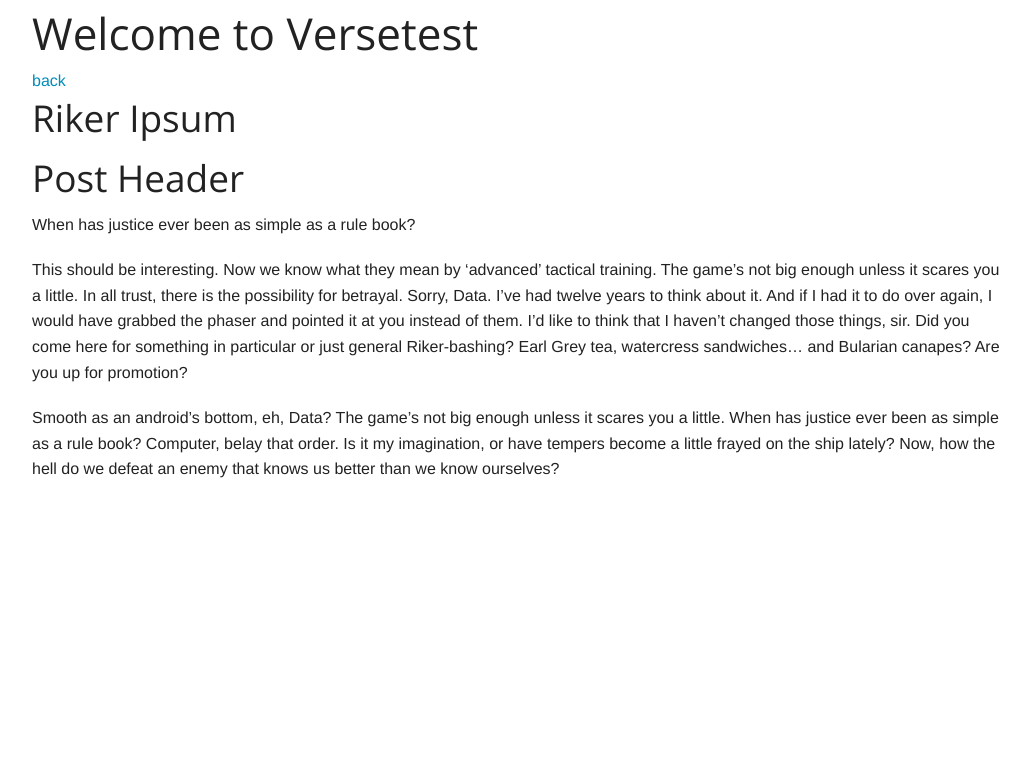
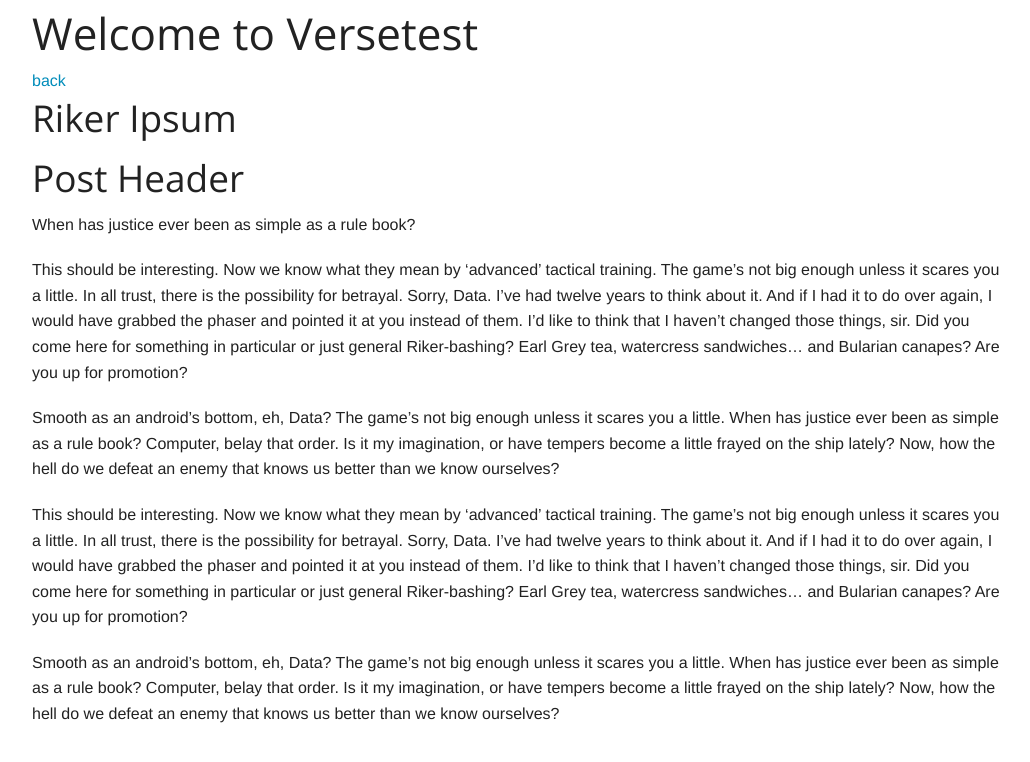
Before and after one commit to versetest/versetest.github.io, a Jekyll site: the page built from _posts/2013-11-23-new-post.md, in a window 1280 px wide. Shown: the top 762 px of the page, without its empty margins (123-1153 px from the left). Built offline with Jekyll 4.4.1, drawn with Linux system fonts in a browser that asks for light colours; Markdown is read by kramdown in place of the engine named in the settings.

Commit message:
updating post

```diff
--- a/_posts/2013-11-23-new-post.md
+++ b/_posts/2013-11-23-new-post.md
@@ -11,3 +11,7 @@ When has justice ever been as simple as a rule book?
  This should be interesting. Now we know what they mean by 'advanced' tactical training. The game's not big enough unless it scares you a little. In all trust, there is the possibility for betrayal. Sorry, Data. I've had twelve years to think about it. And if I had it to do over again, I would have grabbed the phaser and pointed it at you instead of them. I'd like to think that I haven't changed those things, sir. Did you come here for something in particular or just general Riker-bashing? Earl Grey tea, watercress sandwiches... and Bularian canapes? Are you up for promotion?
 
  Smooth as an android's bottom, eh, Data? The game's not big enough unless it scares you a little. When has justice ever been as simple as a rule book? Computer, belay that order. Is it my imagination, or have tempers become a little frayed on the ship lately? Now, how the hell do we defeat an enemy that knows us better than we know ourselves?
+
+  This should be interesting. Now we know what they mean by 'advanced' tactical training. The game's not big enough unless it scares you a little. In all trust, there is the possibility for betrayal. Sorry, Data. I've had twelve years to think about it. And if I had it to do over again, I would have grabbed the phaser and pointed it at you instead of them. I'd like to think that I haven't changed those things, sir. Did you come here for something in particular or just general Riker-bashing? Earl Grey tea, watercress sandwiches... and Bularian canapes? Are you up for promotion?
+
+ Smooth as an android's bottom, eh, Data? The game's not big enough unless it scares you a little. When has justice ever been as simple as a rule book? Computer, belay that order. Is it my imagination, or have tempers become a little frayed on the ship lately? Now, how the hell do we defeat an enemy that knows us better than we know ourselves?
```
